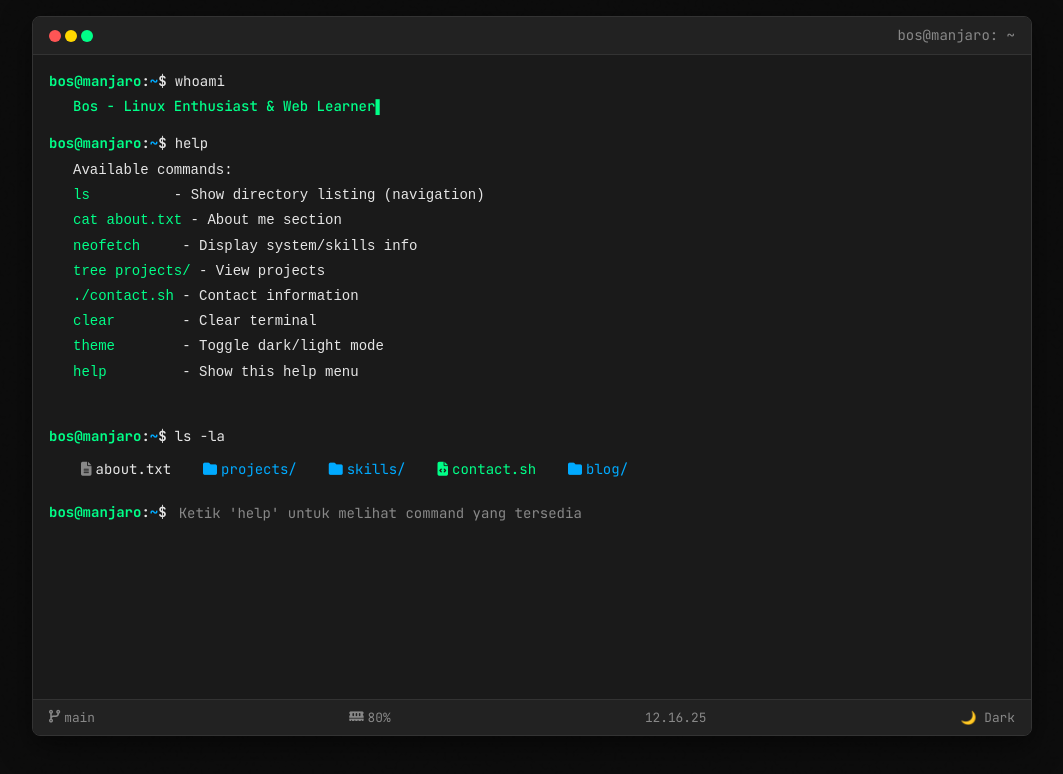
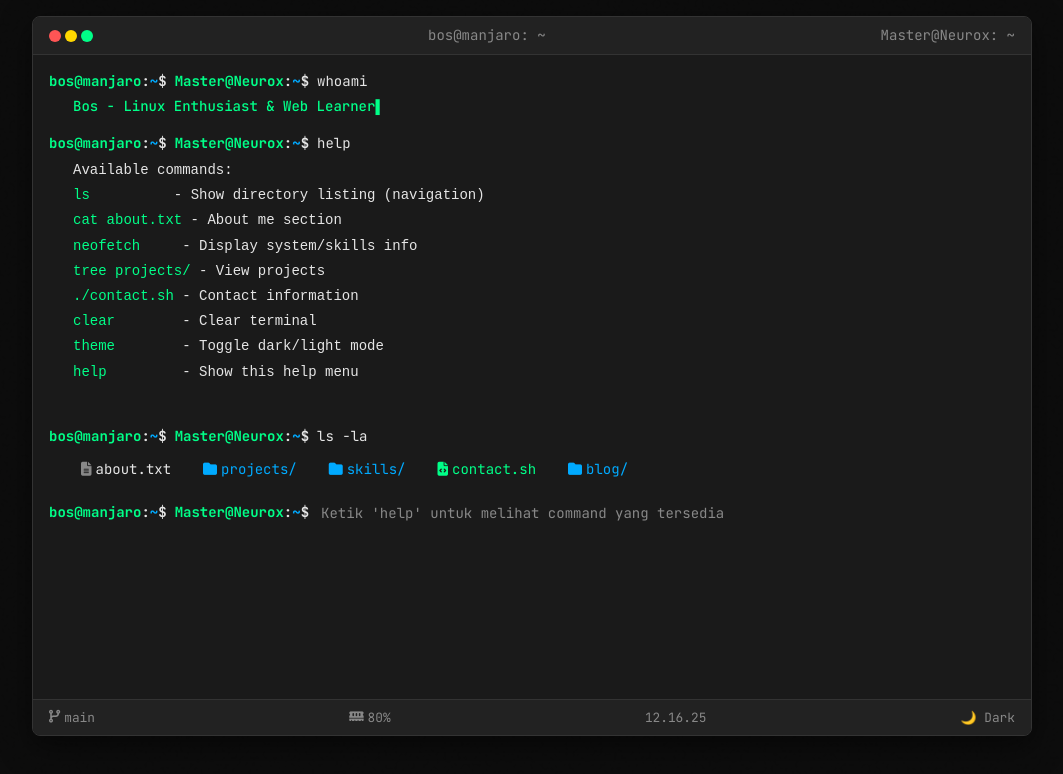
Before and after one commit to Adigitallectro1-ai/adigitallectroi-ai.github.io, a plain HTML site: page index.html in a window 1280 px wide. Shown: the whole page, without its empty margins (108-1171 px from the left). Drawn offline with Linux system fonts and the light colour scheme.

Commit message:
Update index.html

```diff
--- a/index.html
+++ b/index.html
@@ -4,6 +4,7 @@
     <meta charset="UTF-8">
     <meta name="viewport" content="width=device-width, initial-scale=1.0">
     <title>bos@manjaro:~ - Linux Enthusiast & Web Learner</title>
+    <title>Master@Neurox:~ - Linux Enthusiast & Web Learner</title>
     <link rel="stylesheet" href="profil hal 1.css">
     <link rel="preconnect" href="https://fonts.googleapis.com">
     <link rel="preconnect" href="https://fonts.gstatic.com" crossorigin>
@@ -24,6 +25,7 @@
                 <button class="maximize-btn" title="Maximize"></button>
             </div>
             <div class="terminal-title">bos@manjaro: ~</div>
+            <div class="terminal-title">Master@Neurox: ~</div>
         </div>
 
         <!-- Terminal Content -->
@@ -31,6 +33,7 @@
             <!-- Welcome Message -->
             <div class="command-line">
                 <span class="prompt">bos@manjaro<span class="prompt-symbol">:</span><span class="prompt-path">~</span><span class="prompt-symbol">$</span></span>
+                <span class="prompt">Master@Neurox<span class="prompt-symbol">:</span><span class="prompt-path">~</span><span class="prompt-symbol">$</span></span>
                 <span class="command">whoami</span>
             </div>
             <div class="output" id="whoami-output">
@@ -40,6 +43,7 @@
             <!-- Help Command Output -->
             <div class="command-line">
                 <span class="prompt">bos@manjaro<span class="prompt-symbol">:</span><span class="prompt-path">~</span><span class="prompt-symbol">$</span></span>
+                <span class="prompt">Master@Neurox<span class="prompt-symbol">:</span><span class="prompt-path">~</span><span class="prompt-symbol">$</span></span>
                 <span class="command">help</span>
             </div>
             <div class="output">
@@ -59,6 +63,7 @@ Available commands:
             <!-- Directory Listing (Navigation) -->
             <div class="command-line">
                 <span class="prompt">bos@manjaro<span class="prompt-symbol">:</span><span class="prompt-path">~</span><span class="prompt-symbol">$</span></span>
+                <span class="prompt">Master@Neurox<span class="prompt-symbol">:</span><span class="prompt-path">~</span><span class="prompt-symbol">$</span></span>
                 <span class="command">ls -la</span>
             </div>
             <div class="output">
@@ -84,6 +89,7 @@ Available commands:
             <!-- Input Line (Current Command) -->
             <div class="command-line current-line">
                 <span class="prompt">bos@manjaro<span class="prompt-symbol">:</span><span class="prompt-path">~</span><span class="prompt-symbol">$</span></span>
+                <span class="prompt">Master@Neurox<span class="prompt-symbol">:</span><span class="prompt-path">~</span><span class="prompt-symbol">$</span></span>
                 <input type="text" class="command-input" id="command-input" autocomplete="off" autofocus
                        placeholder="Ketik 'help' untuk melihat command yang tersedia">
             </div>
```
